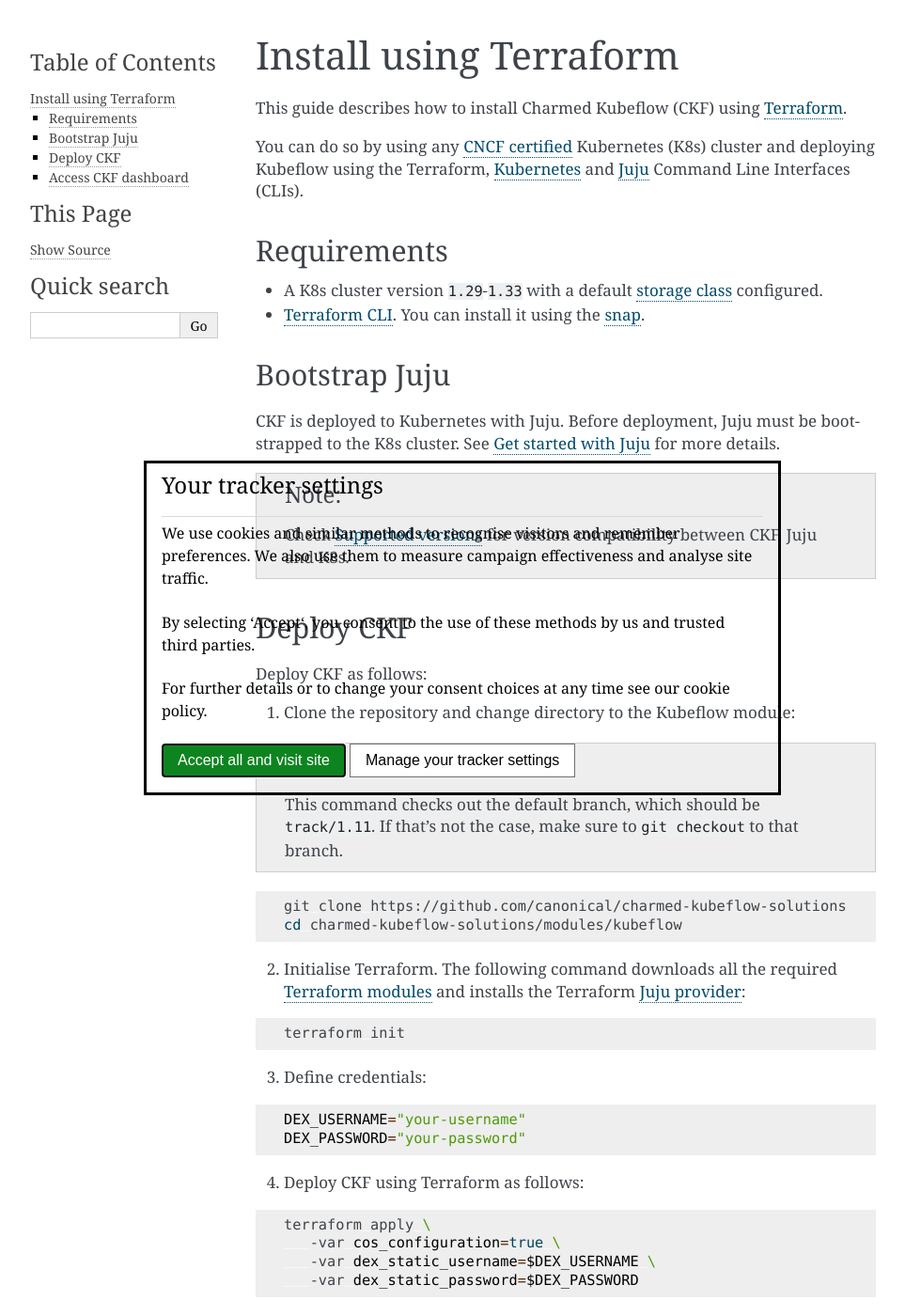
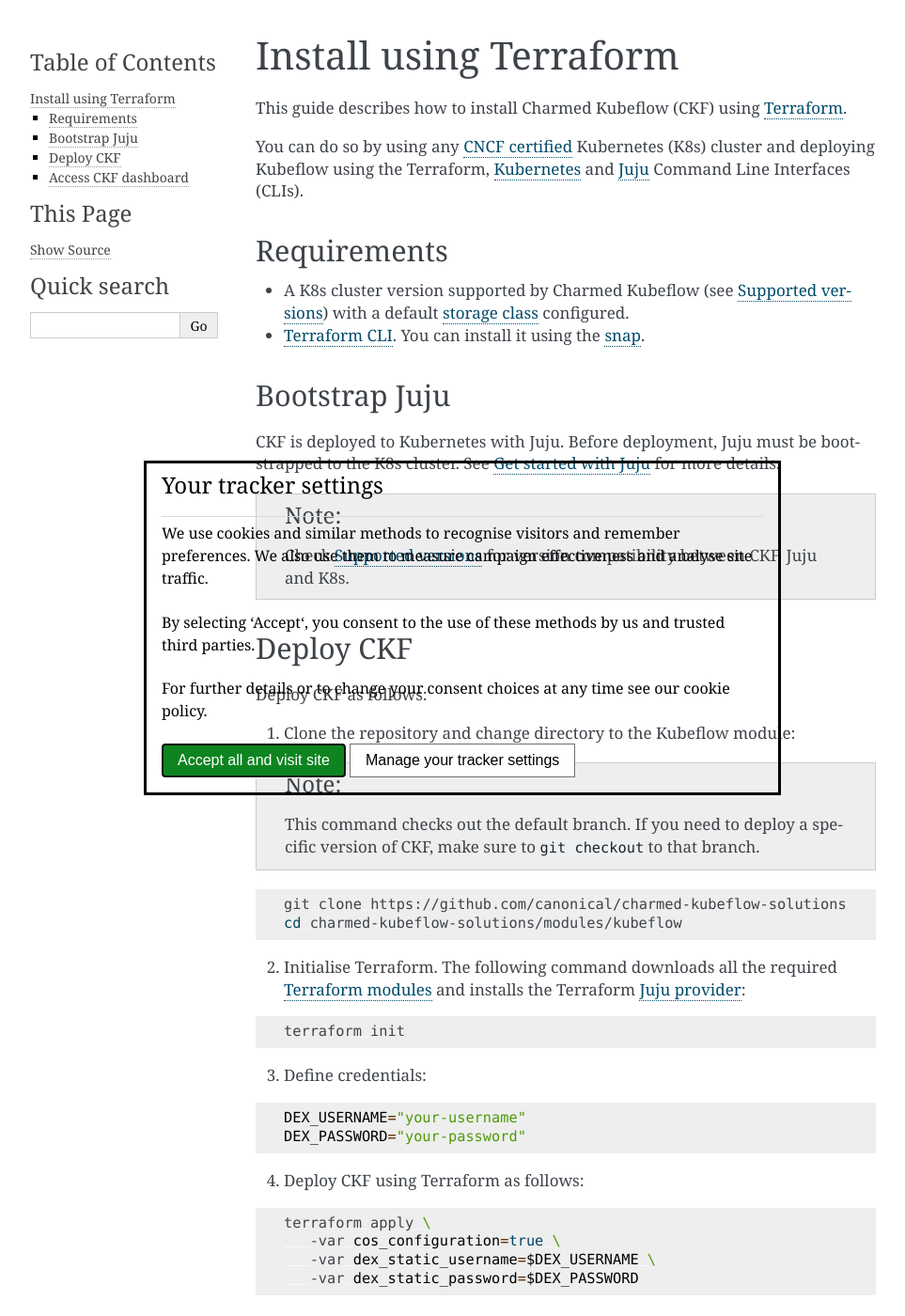
Before and after one commit to canonical/charmed-kubeflow-documentation, a Sphinx documentation site: the page built from docs/how-to/install/install-terraform.rst, in a window 1280 px wide and 1400 px high. Shown: the whole window at 94% size, without its empty margins (148-1111 px from the left). Built offline with Sphinx 7.4.7, drawn with Linux system fonts in a browser that asks for light colours; some of the changed text lies outside the part shown.

Commit message:
remove any version-specific reference in terraform installation

```diff
--- a/docs/how-to/install/install-terraform.rst
+++ b/docs/how-to/install/install-terraform.rst
@@ -12,7 +12,7 @@
 Requirements
 ---------------------
 
-* A K8s cluster version ``1.29``-``1.33`` with a default `storage class <https://kubernetes.io/docs/concepts/storage/storage-classes/>`_ configured.
+* A K8s cluster version supported by Charmed Kubeflow (see :ref:`Supported versions <supported_kubeflow_versions>`) with a default `storage class <https://kubernetes.io/docs/concepts/storage/storage-classes/>`_ configured.
 * `Terraform CLI <https://developer.hashicorp.com/terraform/cli>`_. You can install it using the `snap`_.
 
 ---------------------
@@ -37,7 +37,7 @@
 
 .. note::
 
-   This command checks out the default branch, which should be ``track/1.11``. If that's not the case, make sure to ``git checkout`` to that branch.
+   This command checks out the default branch. If you need to deploy a specific version of CKF, make sure to ``git checkout`` to that branch.
 
 .. code-block:: bash
 
@@ -69,7 +69,7 @@
 The command above:
 
 * Creates a `Juju model <https://juju.is/docs/juju/model>`_ named ``kubeflow``.
-* Deploys CKF ``1.11/stable``.
+* Deploys the latest supported stable version of CKF.
 * Configures CKF to integrate with `Canonical Observability Stack <https://charmhub.io/topics/canonical-observability-stack>`_. See :ref:`Monitoring <index_monitoring>` for more details.
 * Configures `dex-auth <https://charmhub.io/dex-auth>`_ charm with a static user username and password.
 
```
